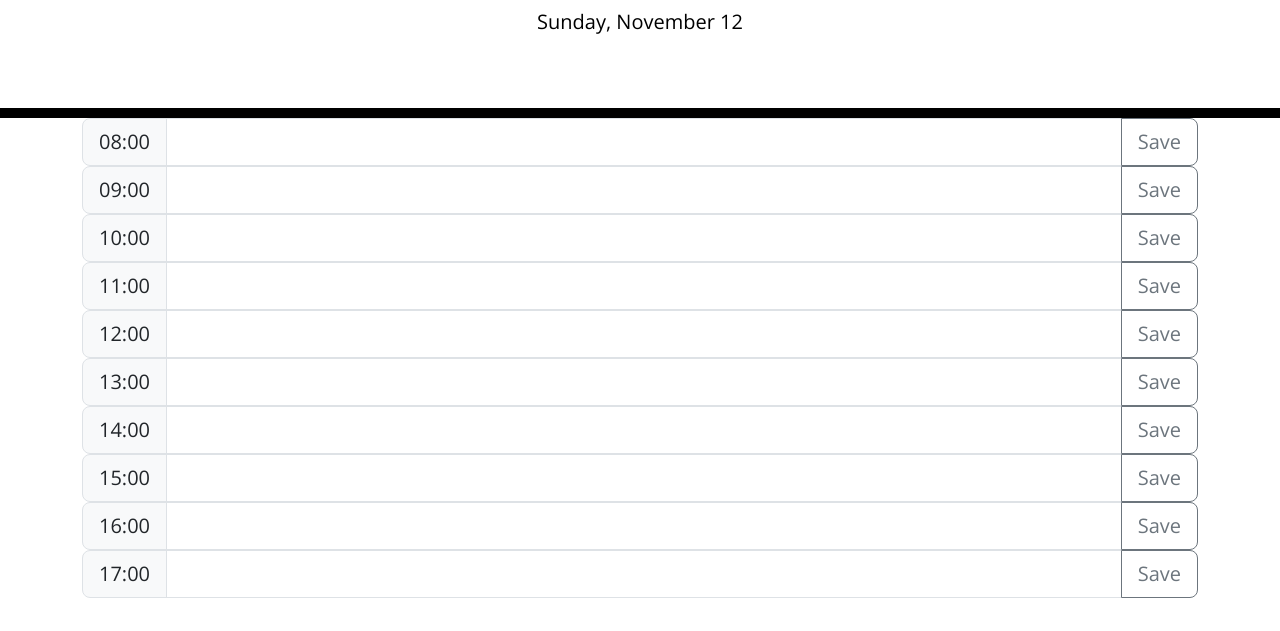
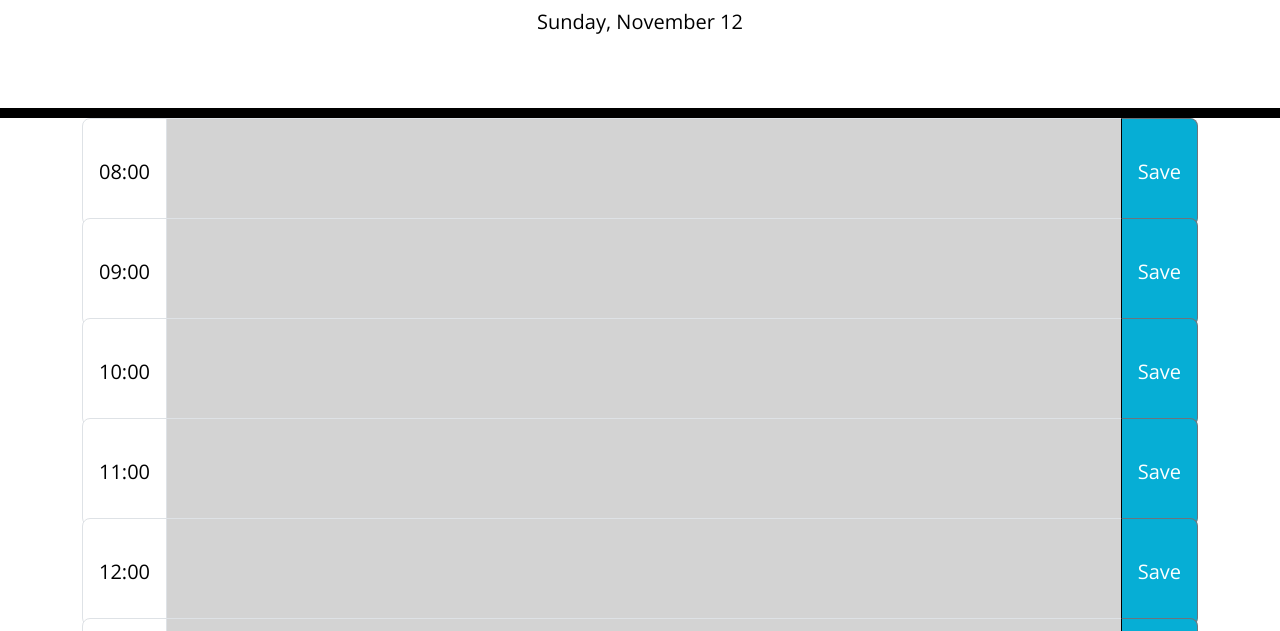
Before and after one commit to cariberrii/work-day-scheduler, a plain HTML site: page index.html in a window 1280 px wide. Shown: the part 169-800 px from the top of the page. Drawn offline with nearby package versions, Linux system fonts and the light colour scheme.

Commit message:
Limits textarea rows to 3, hours blocks colored based on current time

```diff
--- a/assets/css/style.css
+++ b/assets/css/style.css
@@ -22,25 +22,30 @@ header {
   padding: 60px;
 }
 
-.description {
-  white-space: pre-wrap;
+.input-hour {
+  height: 100px;
 }
 
-.time-block {
+/* .description {
+  white-space: pre-wrap;
+} */
+
+/* .time-block {
   text-align: center;
   border-radius: 15px;
-}
+} */
 
-.row {
+/* .row {
   white-space: pre-wrap;
   height: 80px;
   border-top: 1px solid white;
-}
+} */
 
 .hour {
   background-color: #ffffff;
   color: #000000;
-  border-top: 1px dashed #000000;
+  /* border: none; */
+  /* border-top: 1px dashed #000000; */
 }
 
 .past {
--- a/assets/js/planner.js
+++ b/assets/js/planner.js
@@ -4,21 +4,39 @@ console.log("This is planner.js");
 var dateToday = dayjs().format("dddd[,] MMMM D");
 $("#currentDay").text(dateToday);
 
-// Hours in the workday
-// var hours = [ "8am", "9am", "10am", "11am", "12pm", "1pm", "2pm", "3pm", "4pm", "5pm" ]
 
-// // Display schedule
-// var hoursIndex = 0;
-//     // loop through array of hours and display one input per hour
-// function displaySchedule () {
-//     var hour = hours[hoursIndex];
-//     var inputBlockEl = $(".input-hour");
-//     var hourDisplay = $(".time");
-//     hourDisplay.text = hour;
-//     // iterate over the hours array
-//     for (var i = 0; i < hours.length - 1; i++) {
-//     inputBlockEl.clone().insertAfter(inputBlockEl);
-//     }
-// }
+// Limit rows of text to 3 within each hour input
+$('textarea[data-limit-rows=true]').on('keypress', function (event) {
+    var textarea = $(this),
+        numberOfLines = (textarea.val().match(/\n/g) || []).length + 1,
+        maxRows = parseInt(textarea.attr('rows'));
 
-// displaySchedule();
+    if (event.which === 13 && numberOfLines === maxRows ) {
+      return false;
+    }
+  });
+
+
+  // Change color of hour block based on current time
+  function hourColor() {
+      var hour = parseInt(dayjs().format("H"));
+      console.log(hour);
+
+      $(".input-hour").each(function() {
+          var currentHour = parseInt($(this).attr("id"));
+
+        console.log(currentHour);
+        console.log(this);
+
+        if (currentHour > hour) {
+            $(this).children("textarea").addClass("future");
+        } else if (currentHour === hour) {
+            $(this).children("textarea").addClass("present");
+        } else {
+            $(this).children("textarea").addClass("past");
+        }
+    })
+};
+
+// Call function
+hourColor();
--- a/index.html
+++ b/index.html
@@ -32,55 +32,55 @@
     </header>
     <div class="container" id="schedule-blocks">
       <!-- Timeblocks go here -->
-      <div id="0800" class="input-group input-group-lg input-hour">
-        <span class="input-group-text time" id="inputGroup-sizing-lg">08:00</span>
-        <input type="text" class="form-control" aria-label="Schedule item input" aria-describedby="inputGroup-sizing-lg">
-        <button class="btn btn-outline-secondary" type="button" id="button-addon2">Save</button>
+      <div id="08" class="input-group input-group-lg input-hour ">
+        <span class="input-group-text hour" id="inputGroup-sizing-lg">08:00</span>
+        <textarea  type="text" class="form-control" aria-label="Schedule item input" aria-describedby="inputGroup-sizing-lg" data-limit-rows="true" rows="3"></textarea>
+        <button class="btn btn-outline-secondary saveBtn" type="button" id="button-addon2">Save</button>
       </div>
-      <div id="0900" class="input-group input-group-lg input-hour">
-        <span class="input-group-text time" id="inputGroup-sizing-lg">09:00</span>
-        <input type="text" class="form-control" aria-label="Schedule item input" aria-describedby="inputGroup-sizing-lg">
-        <button class="btn btn-outline-secondary" type="button" id="button-addon2">Save</button>
+      <div id="09" class="input-group input-group-lg input-hour">
+        <span class="input-group-text hour" id="inputGroup-sizing-lg">09:00</span>
+        <textarea type="text" class="form-control" aria-label="Schedule item input" aria-describedby="inputGroup-sizing-lg" data-limit-rows="true" rows="3"></textarea>
+        <button class="btn btn-outline-secondary saveBtn" type="button" id="button-addon2">Save</button>
       </div>
-      <div id="1000" class="input-group input-group-lg input-hour">
-        <span class="input-group-text time" id="inputGroup-sizing-lg">10:00</span>
-        <input type="text" class="form-control" aria-label="Schedule item input" aria-describedby="inputGroup-sizing-lg">
-        <button class="btn btn-outline-secondary" type="button" id="button-addon2">Save</button>
+      <div id="10" class="input-group input-group-lg input-hour">
+        <span class="input-group-text hour" id="inputGroup-sizing-lg">10:00</span>
+        <textarea type="text" class="form-control" aria-label="Schedule item input" aria-describedby="inputGroup-sizing-lg" data-limit-rows="true" rows="3"></textarea>
+        <button class="btn btn-outline-secondary saveBtn" type="button" id="button-addon2">Save</button>
       </div>
-      <div id="1100" class="input-group input-group-lg input-hour">
-        <span class="input-group-text time" id="inputGroup-sizing-lg">11:00</span>
-        <input type="text" class="form-control" aria-label="Schedule item input" aria-describedby="inputGroup-sizing-lg">
-        <button class="btn btn-outline-secondary" type="button" id="button-addon2">Save</button>
+      <div id="11" class="input-group input-group-lg input-hour">
+        <span class="input-group-text hour" id="inputGroup-sizing-lg">11:00</span>
+        <textarea type="text" class="form-control" aria-label="Schedule item input" aria-describedby="inputGroup-sizing-lg" data-limit-rows="true" rows="3"></textarea>
+        <button class="btn btn-outline-secondary saveBtn" type="button" id="button-addon2">Save</button>
       </div>
-      <div id="1200" class="input-group input-group-lg input-hour">
-        <span class="input-group-text time" id="inputGroup-sizing-lg">12:00</span>
-        <input type="text" class="form-control" aria-label="Schedule item input" aria-describedby="inputGroup-sizing-lg">
-        <button class="btn btn-outline-secondary" type="button" id="button-addon2">Save</button>
+      <div id="12" class="input-group input-group-lg input-hour">
+        <span class="input-group-text hour" id="inputGroup-sizing-lg">12:00</span>
+        <textarea type="text" class="form-control" aria-label="Schedule item input" aria-describedby="inputGroup-sizing-lg" data-limit-rows="true" rows="3"></textarea>
+        <button class="btn btn-outline-secondary saveBtn" type="button" id="button-addon2">Save</button>
       </div>
-      <div id="1300"class="input-group input-group-lg input-hour">
-        <span class="input-group-text time" id="inputGroup-sizing-lg">13:00</span>
-        <input type="text" class="form-control" aria-label="Schedule item input" aria-describedby="inputGroup-sizing-lg">
-        <button class="btn btn-outline-secondary" type="button" id="button-addon2">Save</button>
+      <div id="13"class="input-group input-group-lg input-hour">
+        <span class="input-group-text hour" id="inputGroup-sizing-lg">13:00</span>
+        <textarea type="text" class="form-control" aria-label="Schedule item input" aria-describedby="inputGroup-sizing-lg" data-limit-rows="true" rows="3"></textarea>
+        <button class="btn btn-outline-secondary saveBtn" type="button" id="button-addon2">Save</button>
       </div>
-      <div id="1400" class="input-group input-group-lg input-hour">
-        <span class="input-group-text time" id="inputGroup-sizing-lg">14:00</span>
-        <input type="text" class="form-control" aria-label="Schedule item input" aria-describedby="inputGroup-sizing-lg">
-        <button class="btn btn-outline-secondary" type="button" id="button-addon2">Save</button>
+      <div id="14" class="input-group input-group-lg input-hour">
+        <span class="input-group-text hour" id="inputGroup-sizing-lg">14:00</span>
+        <textarea type="text" class="form-control" aria-label="Schedule item input" aria-describedby="inputGroup-sizing-lg" data-limit-rows="true" rows="3"></textarea>
+        <button class="btn btn-outline-secondary saveBtn" type="button" id="button-addon2">Save</button>
       </div>
-      <div id="1500" class="input-group input-group-lg input-hour">
-        <span class="input-group-text time" id="inputGroup-sizing-lg">15:00</span>
-        <input type="text" class="form-control" aria-label="Schedule item input" aria-describedby="inputGroup-sizing-lg">
-        <button class="btn btn-outline-secondary" type="button" id="button-addon2">Save</button>
+      <div id="15" class="input-group input-group-lg input-hour">
+        <span class="input-group-text hour" id="inputGroup-sizing-lg">15:00</span>
+        <textarea type="text" class="form-control" aria-label="Schedule item input" aria-describedby="inputGroup-sizing-lg" data-limit-rows="true" rows="3"></textarea>
+        <button class="btn btn-outline-secondary saveBtn" type="button" id="button-addon2">Save</button>
       </div>
-      <div id="1600" class="input-group input-group-lg input-hour">
-        <span class="input-group-text time" id="inputGroup-sizing-lg">16:00</span>
-        <input type="text" class="form-control" aria-label="Schedule item input" aria-describedby="inputGroup-sizing-lg">
-        <button class="btn btn-outline-secondary" type="button" id="button-addon2">Save</button>
+      <div id="16" class="input-group input-group-lg input-hour">
+        <span class="input-group-text hour" id="inputGroup-sizing-lg">16:00</span>
+        <textarea type="text" class="form-control" aria-label="Schedule item input" aria-describedby="inputGroup-sizing-lg" data-limit-rows="true" rows="3"></textarea>
+        <button class="btn btn-outline-secondary saveBtn" type="button" id="button-addon2">Save</button>
       </div>
-      <div id="1700" class="input-group input-group-lg input-hour">
-        <span class="input-group-text time" id="inputGroup-sizing-lg">17:00</span>
-        <input type="text" class="form-control" aria-label="Schedule item input" aria-describedby="inputGroup-sizing-lg">
-        <button class="btn btn-outline-secondary" type="button" id="button-addon2">Save</button>
+      <div id="17" class="input-group input-group-lg input-hour">
+        <span class="input-group-text hour" id="inputGroup-sizing-lg">17:00</span>
+        <textarea type="text" class="form-control" aria-label="Schedule item input" aria-describedby="inputGroup-sizing-lg" data-limit-rows="true" rows="3"></textarea>
+        <button class="btn btn-outline-secondary saveBtn" type="button" id="button-addon2">Save</button>
       </div>
     </div>
 
```
